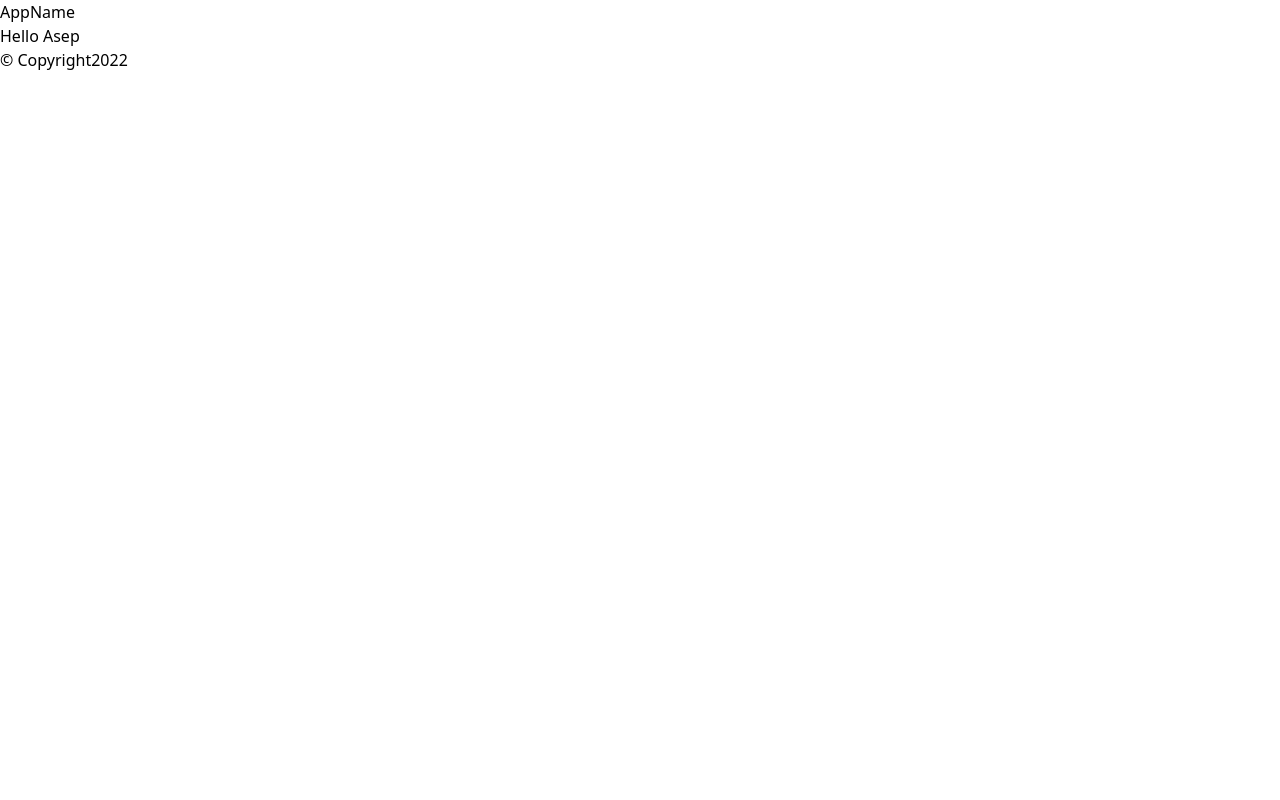
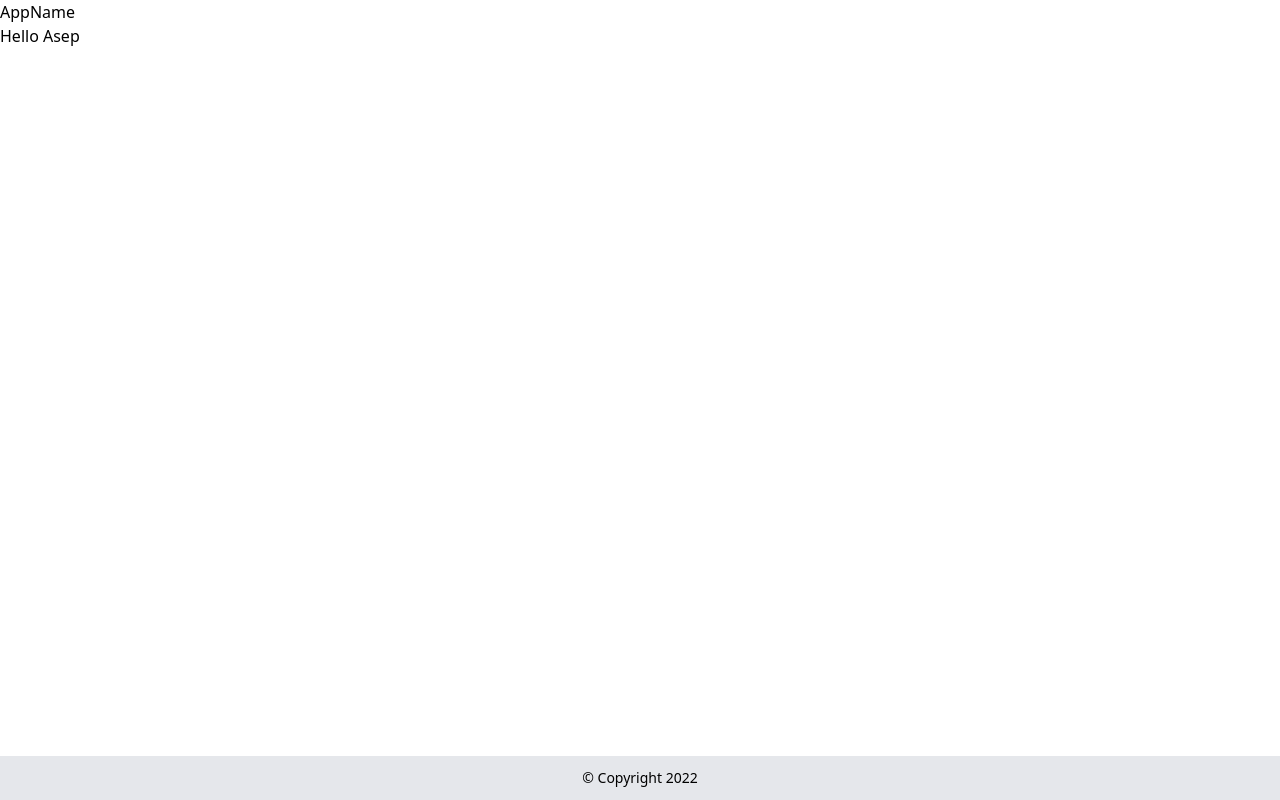
Before and after one commit to donimhmmdf/belajar-react, a React (Create React App) app: page / in a window 1280 px wide. Built offline with nearby package versions, Linux system fonts and the light colour scheme.

Commit message:
menambahkan style

```diff
--- a/src/Components/Footer.js
+++ b/src/Components/Footer.js
@@ -1,6 +1,10 @@
 import React from "react";
 
 function Footer() {
-  return <footer>&copy; Copyright2022</footer>;
+  return (
+    <footer className="bg-gray-200 text-center absolute bottom-0 w-full text-sm p-3">
+      &copy; Copyright 2022
+    </footer>
+  );
 }
 export default Footer;
```
